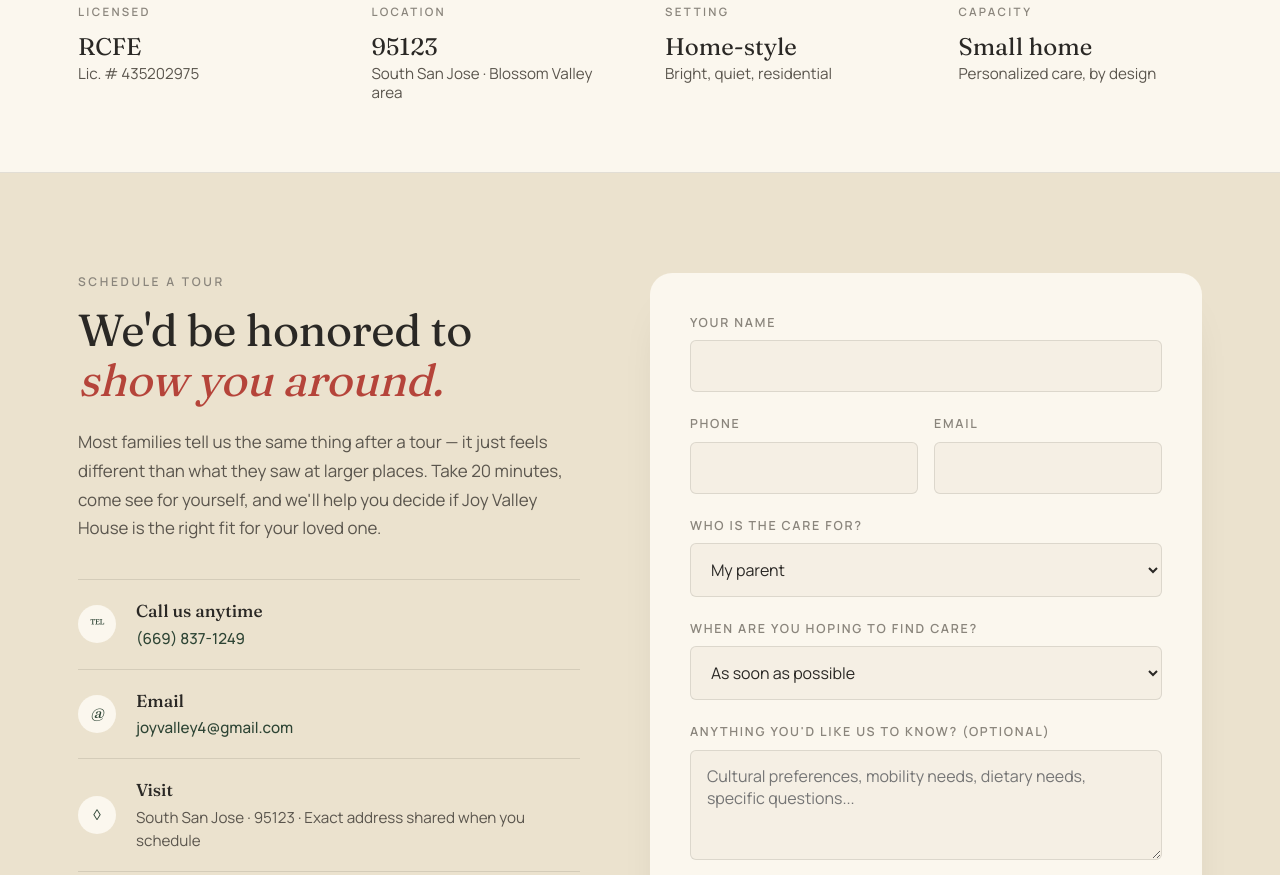
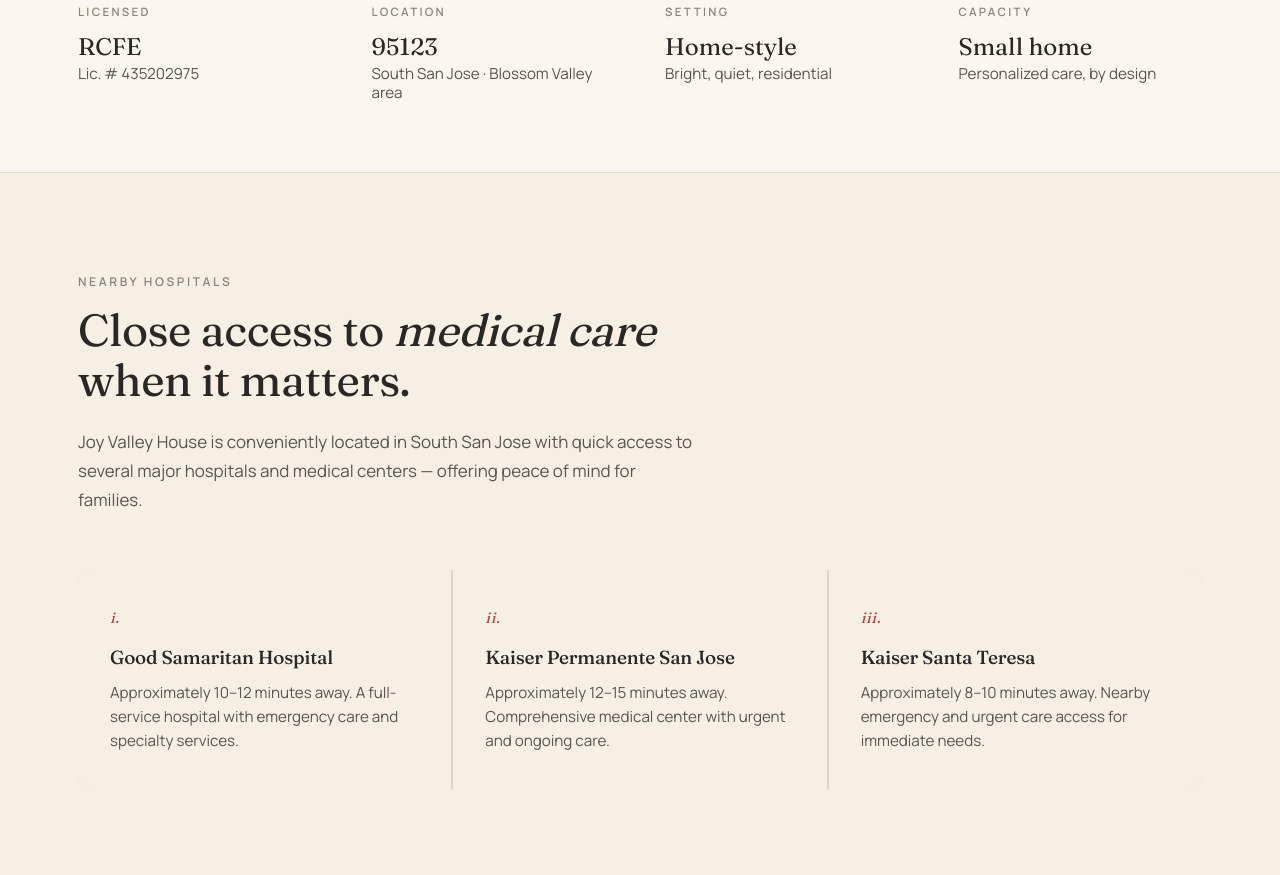
Before and after one commit to joyvalley4-lang/Joy-Valley, a plain HTML site: page index.html in a window 1280 px wide. Shown: the part 4081-4956 px from the top of the page. Drawn offline with Linux system fonts and the light colour scheme.

Commit message:
Update index.html
Added hospital proximity info

```diff
--- a/index.html
+++ b/index.html
@@ -1027,6 +1027,40 @@ j=d.createElement(s),dl=l!='dataLayer'?'&l='+l:'';j.async=true;j.src=
   </div>
 </section>
 
+  </section>
+
+<!-- HOSPITALS -->
+<section class="section">
+  <div class="container">
+    <div class="section-eyebrow">Nearby Hospitals</div>
+    <h2 class="section-title">Close access to <em>medical care</em> when it matters.</h2>
+
+    <p class="section-lead">
+      Joy Valley House is conveniently located in South San Jose with quick access to several major hospitals and medical centers — offering peace of mind for families.
+    </p>
+
+    <div class="features-grid">
+      <div class="feature">
+        <div class="feature-num">i.</div>
+        <h3>Good Samaritan Hospital</h3>
+        <p>Approximately 10–12 minutes away. A full-service hospital with emergency care and specialty services.</p>
+      </div>
+
+      <div class="feature">
+        <div class="feature-num">ii.</div>
+        <h3>Kaiser Permanente San Jose</h3>
+        <p>Approximately 12–15 minutes away. Comprehensive medical center with urgent and ongoing care.</p>
+      </div>
+
+      <div class="feature">
+        <div class="feature-num">iii.</div>
+        <h3>Kaiser Santa Teresa</h3>
+        <p>Approximately 8–10 minutes away. Nearby emergency and urgent care access for immediate needs.</p>
+      </div>
+    </div>
+  </div>
+</section>
+
 <!-- ====== TOUR FORM ====== -->
 <section class="tour" id="tour">
   <div class="container">
```
